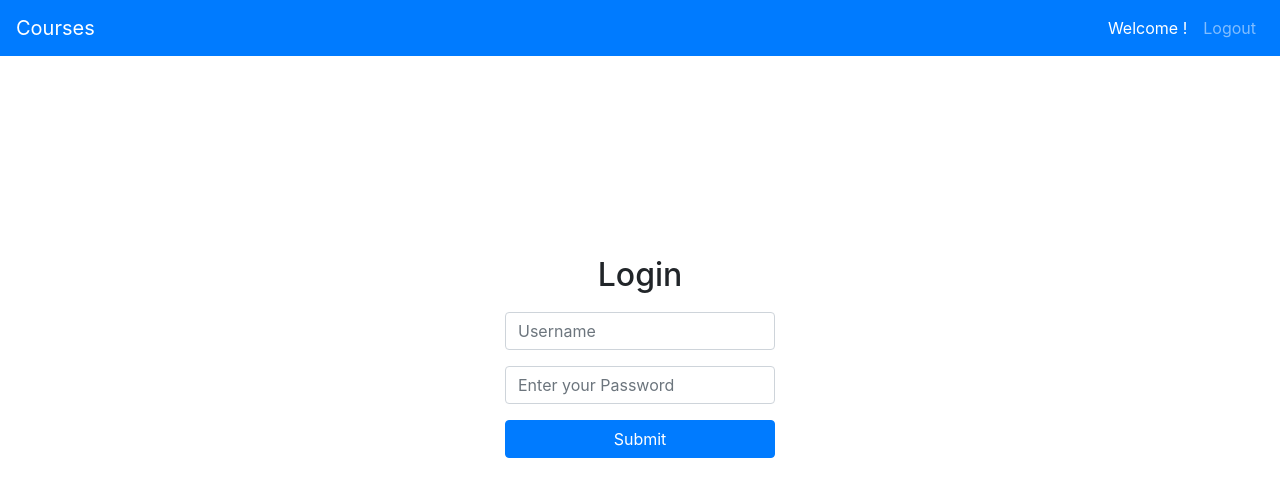
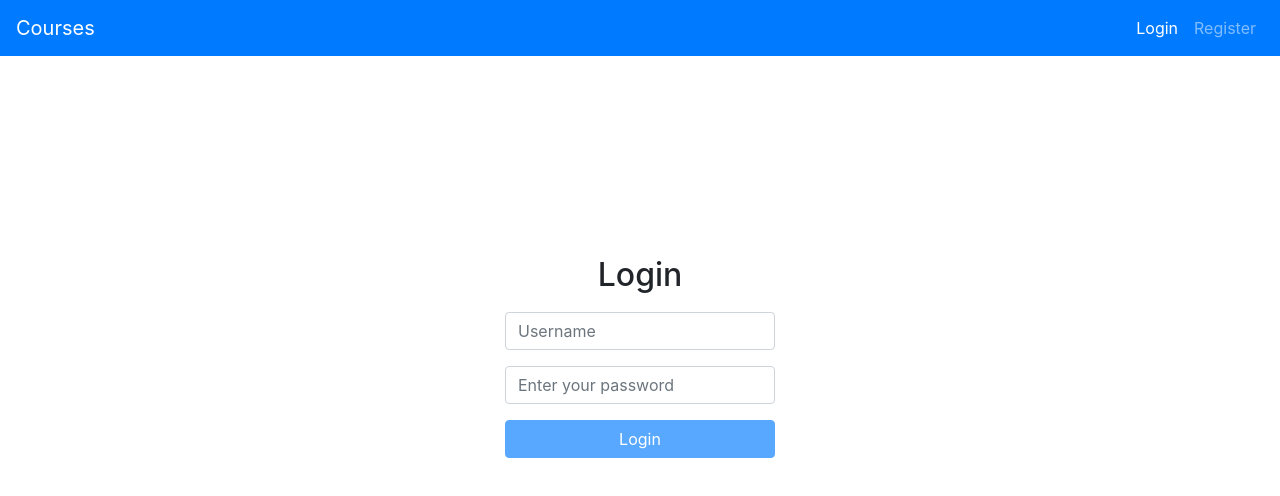
Before and after one commit to phankanp/course_db_frontend, a React (Create React App) app: page /login in a window 1280 px wide. Shown: the top 496 px of the page. Built offline with nearby package versions, Linux system fonts and the light colour scheme.

Commit message:
Completed login and registration from. Implemented client side validation.

```diff
--- a/package.json
+++ b/package.json
@@ -4,8 +4,10 @@
   "private": true,
   "dependencies": {
     "antd": "^3.15.2",
+    "axios": "^0.18.0",
     "bootstrap": "^4.1.1",
     "font-awesome": "^4.7.0",
+    "joi-browser": "^13.4.0",
     "jwt-decode": "^2.2.0",
     "react": "^16.8.5",
     "react-bootstrap": "^1.0.0-beta.6",
--- a/src/App.js
+++ b/src/App.js
@@ -2,6 +2,7 @@ import React, { Component } from 'react';
 import { Route, Switch } from 'react-router-dom';
 import Courselist from './components/Courses.jsx'
 import Login from './components/Login.jsx'
+import Register from './components/Register.jsx';
 import AppHeader from './components/Header.jsx';
 import './App.css';
 
@@ -9,15 +10,14 @@ class App extends Component {
 
   state = {}
 
+
   componentDidMount() {
-    try {
+    if (window.sessionStorage.firstName !== undefined) {
       const user = {'firstName': window.sessionStorage.firstName, 'lastName': window.sessionStorage.lastName}
 
       this.setState({ user })
     }
-    catch (ex) {}
   }
-
 
   render() {
     return (
@@ -26,6 +26,7 @@ class App extends Component {
           <main className="content">
             <Switch>
               <Route path="/login" component={Login} />
+              <Route path="/register" component={Register} />
               <Route path="/" component={Courselist} />
             </Switch>
           </main>
--- a/src/components/CourseDetail.jsx
+++ b/src/components/CourseDetail.jsx
@@ -0,0 +1 @@
+import React, { Component } from 'react';
--- a/src/components/Header.jsx
+++ b/src/components/Header.jsx
@@ -2,17 +2,6 @@ import React from 'react';
 import { NavLink, Link } from 'react-router-dom';
 
 const AppHeader = ({user}) => {
-
-  console.log(user)
-
-  // const checkUser = () => {
-  //   if (user) {
-  //     return(
-  //       <nav><span>Welcome {user.firstName} {user.lastName} !</span><NavLink classNameName="signout" to="/signout">Sign Out</NavLink></nav>
-  //   );
-  //   }
-  // }
-
 
   return (
     <nav className="navbar navbar-expand-lg navbar-dark bg-primary">
@@ -28,14 +17,14 @@ const AppHeader = ({user}) => {
               <NavLink className="nav-link" to="/login">Login</NavLink>
             </li>
             <li className="nav-item">
-              <NavLink className="nav-link" to="/login">Register</NavLink>
+              <NavLink className="nav-link" to="/register">Register</NavLink>
             </li>
          </React.Fragment>
          )}
          {user && (
          <React.Fragment>
             <li className="nav-item">
-              <NavLink className="nav-link" to="/login">Welcome {user.firstName} {user.lastName}!</NavLink>
+              <NavLink className="nav-link" to="/">Welcome {user.firstName} {user.lastName}!</NavLink>
             </li>
             <li className="nav-item">
               <NavLink className="nav-link" to="/logout">Logout</NavLink>
--- a/src/components/Login.jsx
+++ b/src/components/Login.jsx
@@ -1,72 +1,54 @@
-import React, { Component } from 'react';
-import { AUTH_SERVER_URL } from '../constants';
+import React from "react";
+import Joi from "joi-browser";
+import { login } from "../services/authService";
+import Form from "./common/form";
 
-class Login extends Component {
-  constructor(props){
-    super(props);
-    this.state = {username: '', password: '', isAuthenticated: false, open: false};
-  }
+class Login extends Form {
+  state = {
+    data: {
+      email: "",
+      password: ""
+    },
+    errors: {}
+  };
 
-  login = () => {
-    const user = {email: this.state.username, password: this.state.password}
-    fetch(AUTH_SERVER_URL + 'login', {
-      method: 'POST',
-      headers: {
-        'Accept': 'application/json',
-        'Content-Type': 'application/json'
-      },
-      body: JSON.stringify(user)
-    })
-    .then(res => res.json())
-    .then(res => {
-      const jwtToken = res.token
-      if(jwtToken !== undefined) {
-        sessionStorage.setItem("jwt", jwtToken);
-        sessionStorage.setItem("firstName",  res.firstName)
-        sessionStorage.setItem("lastName",  res.lastName)
-        this.setState({isAuthenticated: true})
-      }
-      else {
-        this.setState({open: true})
-      }
-    })
-    .catch(err => console.error(err))
-  }
+  schema = {
+    email: Joi.string()
+      .email({ minDomainAtoms: 2 })
+      .label("Email"),
+    password: Joi.string()
+      .required()
+      .label("Password")
+  };
 
-  handleChange = (event) => {
-    this.setState({[event.target.name] : event.target.value})
-  }
+  doSubmit = async () => {
+    const { data } = this.state;
+    await login(data.email, data.password);
 
-  handleClose = (event) => {
-    this.setState({ open: false });
-  }
+    console.log("submitted");
+  };
 
   render() {
-    if (this.state.isAuthenticated === true) {
-      window.location = '/'
-    }
-    else {
-      return (
-        <div className="container" style={{width:'300px', max:'100%', margin:'50px auto', paddingTop:'150px'}}>
-          <h2 className="text-center" style={{paddingBottom:'10px'}}>Login</h2>
-          <div className="row">
-            <div className="col-md-12 form-group">
-                <input type="text" className="form-control" placeholder="Username" name="username" onChange={this.handleChange} />
-            </div>
-          </div>
-          <div className="row">
-            <div className="col-md-12 form-group">
-                <input name="password" type="password" placeholder="Enter your Password" onChange={this.handleChange} className="form-control" />
-            </div>
-          </div>
-          <div className="row">
-            <div className="col-md-12 form-group">
-                <input type="submit" className="btn btn-primary btn-block" onClick={this.login} placeholder="Enter your Password" />
-            </div>
-          </div>
-        </div>
-      );
-    }
+    return (
+      <div
+        className="container"
+        style={{
+          width: "300px",
+          max: "100%",
+          margin: "50px auto",
+          paddingTop: "150px"
+        }}
+      >
+        <h2 className="text-center" style={{ paddingBottom: "10px" }}>
+          Login
+        </h2>
+        <form onSubmit={this.handleSubmit}>
+          {this.renderInput("email", "email", "Username")}
+          {this.renderInput("password", "password", "Enter your password")}
+          {this.renderButton("Login")}
+        </form>
+      </div>
+    );
   }
 }
 
--- /dev/null
+++ b/src/components/Register.jsx
@@ -0,0 +1,85 @@
+import React from "react";
+import Joi from "joi-browser";
+import { register } from "../services/authService";
+import Form from "./common/form";
+
+class Register extends Form {
+  state = {
+    data: {
+      firstName: "",
+      lastName: "",
+      email: "",
+      password: "",
+      confirmPassword: ""
+    },
+    errors: {}
+  };
+
+  schema = {
+    firstName: Joi.string()
+      .min(3)
+      .max(50)
+      .required()
+      .label("First Name"),
+    lastName: Joi.string()
+      .min(3)
+      .max(50)
+      .required()
+      .label("Last Name"),
+    email: Joi.string()
+      .max(40)
+      .email({ minDomainAtoms: 2 })
+      .label("Email"),
+    password: Joi.string()
+      .min(6)
+      .max(60)
+      .required()
+      .label("Password"),
+    confirmPassword: Joi.string()
+      .min(6)
+      .max(60)
+      .required()
+      .label("Confirm Password")
+  };
+
+  doSubmit = async () => {
+    const { data } = this.state;
+    await register(
+      data.firstName,
+      data.lastName,
+      data.email,
+      data.password,
+      data.confirmPassword
+    );
+
+    console.log("submitted");
+  };
+
+  render() {
+    return (
+      <div
+        className="container"
+        style={{
+          width: "300px",
+          max: "100%",
+          margin: "50px auto",
+          paddingTop: "150px"
+        }}
+      >
+        <h2 className="text-center" style={{ paddingBottom: "10px" }}>
+          Register
+        </h2>
+        <form onSubmit={this.handleSubmit}>
+          {this.renderInput("firstName", "text", "First Name")}
+          {this.renderInput("lastName", "text", "Last Name")}
+          {this.renderInput("email", "email", "Email")}
+          {this.renderInput("password", "password", "Enter a password")}
+          {this.renderInput("confirmPassword", "password", "Confirm password")}
+          {this.renderButton("Login")}
+        </form>
+      </div>
+    );
+  }
+}
+
+export default Register;
--- /dev/null
+++ b/src/components/common/form.jsx
@@ -0,0 +1,95 @@
+import React, { Component } from "react";
+import Joi from "joi-browser";
+import Input from "./input";
+
+class Form extends Component {
+  state = {
+    data: {},
+    error: {}
+  };
+
+  validate = () => {
+    const options = { abortEarly: false };
+    const { error } = Joi.validate(this.state.data, this.schema, options);
+    if (!error) {
+      return null;
+    }
+
+    const errors = {};
+    for (let item of error.details) {
+      errors[item.path[0]] = item.message;
+    }
+
+    return errors;
+  };
+
+  validateProperty = ({ name, value }) => {
+    const obj = { [name]: value };
+    const schema = { [name]: this.schema[name] };
+    const { error } = Joi.validate(obj, schema);
+
+    if (!error) {
+      return null;
+    }
+
+    return error.details[0].message;
+  };
+
+  handleSubmit = e => {
+    e.preventDefault();
+
+    const errors = this.validate();
+    console.log(errors);
+    this.setState({ errors: errors || {} });
+    if (errors) return;
+
+    this.doSubmit();
+  };
+
+  handleChange = ({ currentTarget: input }) => {
+    const errors = { ...this.state.errors };
+    const errorMessage = this.validateProperty(input);
+    if (errorMessage) {
+      errors[input.name] = errorMessage;
+    } else {
+      delete errors[input.name];
+    }
+
+    const data = { ...this.state.data };
+    data[input.name] = input.value;
+
+    this.setState({ data, errors });
+  };
+
+  renderButton(label) {
+    return (
+      <div className="row">
+        <div className="col-md-12 form-group">
+          <button
+            disabled={this.validate()}
+            className="btn btn-primary btn-block"
+          >
+            {label}
+          </button>
+        </div>
+      </div>
+    );
+  }
+
+  renderInput(name, type = "text", placeholder) {
+    const { data, errors } = this.state;
+
+    return (
+      <Input
+        name={name}
+        type={type}
+        value={data[name]}
+        onChange={this.handleChange}
+        error={errors[name]}
+        placeholder={placeholder}
+      />
+    );
+  }
+}
+
+export default Form;
--- /dev/null
+++ b/src/components/common/input.jsx
@@ -0,0 +1,22 @@
+import React from "react";
+
+const Input = ({ name, type, value, onChange, placeholder, error }) => {
+  return (
+    <div className="row">
+      <div className="col-md-12 form-group">
+        <input
+          value={value}
+          onChange={onChange}
+          id={name}
+          name={name}
+          type={type}
+          className="form-control"
+          placeholder={placeholder}
+        />
+        {error && <div className="alert alert-danger">{error}</div>}
+      </div>
+    </div>
+  );
+};
+
+export default Input;
--- /dev/null
+++ b/src/services/authService.js
@@ -0,0 +1,25 @@
+import { AUTH_SERVER_URL } from "../constants";
+import http from "../services/httpService";
+
+const loginApiEndpoint = AUTH_SERVER_URL + "login";
+const registerApiEndpoint = AUTH_SERVER_URL + "register";
+
+export function login(email, password) {
+  http.post(loginApiEndpoint, { email, password });
+}
+
+export function register(
+  firstName,
+  lastName,
+  email,
+  password,
+  confirmPassword
+) {
+  http.post(registerApiEndpoint, {
+    firstName,
+    lastName,
+    email,
+    password,
+    confirmPassword
+  });
+}
--- /dev/null
+++ b/src/services/httpService.js
@@ -0,0 +1,18 @@
+import Axios from 'axios';
+
+Axios.interceptors.response.use(null, error => {
+  const expectedError = error.response && error.response.status >= 400 && error.response.status < 500
+
+  if (!expectedError) {
+    console.log("Logging the error", error)
+    alert("An unexpected error occurred.")
+  }
+  return Promise.reject(error)
+})
+
+export default {
+  get: Axios.get,
+  post: Axios.post,
+  put: Axios.put,
+  delete: Axios.delete
+}
```
Also changed, not shown: 1 other file (tests, documents, lock files or other folders).
